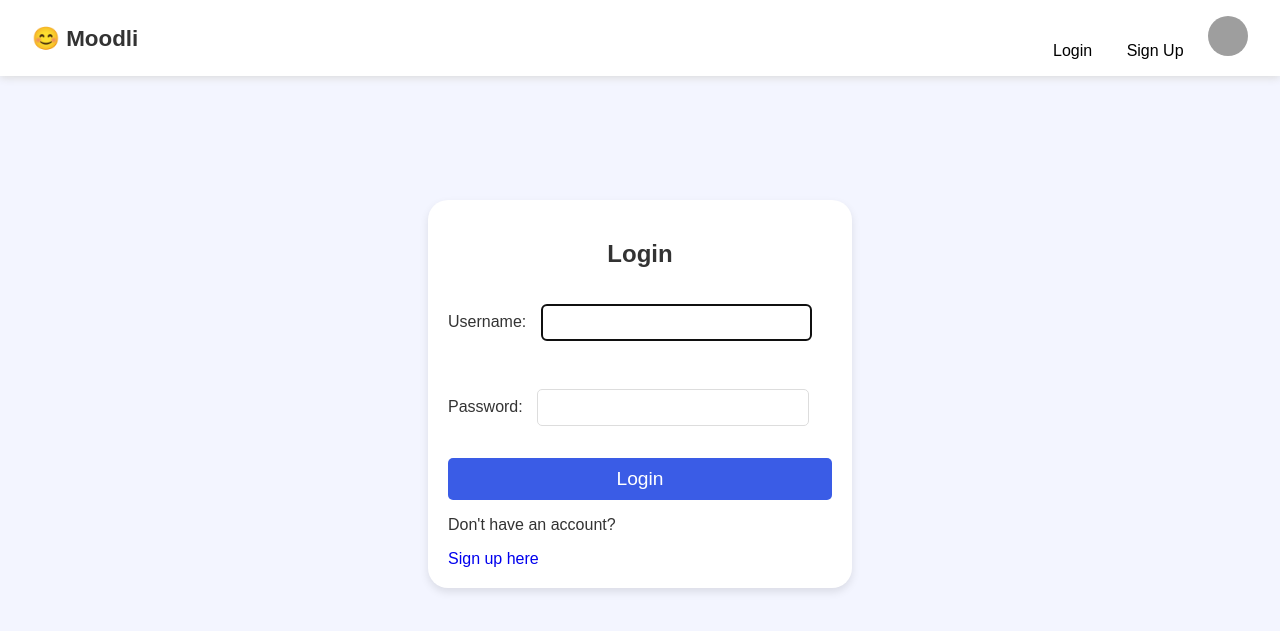
After one commit to prakriti-swl/Moodli, a Django app: page /login/ in a window 1280 px wide. The commit adds this page. Shown: the top 631 px of the page. Run offline with Django 5.2, Linux system fonts and the light colour scheme; data that the repository does not hold is empty; grey boxes are pictures that could not be loaded.

Commit message:
[Added] -login -signup -daily_moods [Modified] -base -dashboard

```diff
--- a/MOODTRACKER/settings.py
+++ b/MOODTRACKER/settings.py
@@ -106,7 +106,7 @@ AUTH_PASSWORD_VALIDATORS = [
 
 LANGUAGE_CODE = 'en-us'
 
-TIME_ZONE = 'UTC'
+TIME_ZONE = 'Asia/Kathmandu'
 
 USE_I18N = True
 
--- a/moodtracker_app/models.py
+++ b/moodtracker_app/models.py
@@ -1,4 +1,3 @@
-# Create your models here.
 from django.db import models
 from django.contrib.auth.models import User
 
@@ -13,7 +12,7 @@ class MoodLog(models.Model):
 
     user = models.ForeignKey(User, on_delete=models.CASCADE)
     mood = models.CharField(max_length=20, choices=MOOD_CHOICES)
-    date = models.DateField(auto_now_add=True)
+    date = models.DateTimeField(auto_now_add=True)  # Changed from DateField to DateTimeField
 
     def __str__(self):
         return f"{self.user.username} - {self.mood} on {self.date}"
--- a/moodtracker_app/urls.py
+++ b/moodtracker_app/urls.py
@@ -2,6 +2,10 @@ from django.urls import path
 from . import views
 urlpatterns = [
     path("", views.HomeView.as_view(), name="home"),
+    path("login/", views.LoginView.as_view(), name="login"),
+    path("signup/", views.SignUpView.as_view(), name="signup"),
+    path("logout/", views.LogoutView.as_view(), name="logout"),
+    path("daily-moods/", views.DailyMoodListView.as_view(), name="daily-moods"),
     path("api/log-mood/", views.LogMoodAPI.as_view(), name="log-mood"),
     path("api/weekly/", views.WeeklyMoodAPI.as_view(), name="weekly-mood"),
     path("api/monthly/", views.MonthlyMoodAPI.as_view(), name="monthly-mood"),
--- a/moodtracker_app/views.py
+++ b/moodtracker_app/views.py
@@ -1,19 +1,89 @@
-from django.views.generic import TemplateView
+from django.shortcuts import render, redirect
+from django.contrib.auth import login, authenticate
+from django.contrib.auth.forms import UserCreationForm, AuthenticationForm
+from django.contrib.auth import logout
+from django.contrib.auth.mixins import LoginRequiredMixin
+from django.views.generic import TemplateView, View
+from django.utils import timezone
+from datetime import date, timedelta
+
+from .models import MoodLog
+from .serializers import MoodLogSerializer
 from rest_framework.views import APIView
 from rest_framework.response import Response
 from rest_framework.permissions import IsAuthenticated
-from django.contrib.auth.mixins import LoginRequiredMixin
-from datetime import date, timedelta
+from datetime import datetime
+import pytz
+
+# -------------------- Home Page -------------------
+class HomeView(TemplateView):
+    template_name = "home.html"
+
+# -------------------- Login View -------------------
+class LoginView(View):
+    def get(self, request, *args, **kwargs):
+        form = AuthenticationForm()
+        return render(request, 'login.html', {'form': form})
+
+    def post(self, request, *args, **kwargs):
+        form = AuthenticationForm(request, data=request.POST)
+        if form.is_valid():
+            username = form.cleaned_data.get('username')
+            password = form.cleaned_data.get('password')
+            user = authenticate(request, username=username, password=password)
+            if user is not None:
+                login(request, user)
+                return redirect('home')
+            else:
+                form.add_error(None, "Invalid credentials")
+        return render(request, 'login.html', {'form': form})
+
+# -------------------- Sign Up View -------------------
+class SignUpView(View):
+    def get(self, request, *args, **kwargs):
+        form = UserCreationForm()
+        return render(request, 'signup.html', {'form': form})
+
+    def post(self, request, *args, **kwargs):
+        form = UserCreationForm(request.POST)
+        if form.is_valid():
+            user = form.save()
+            login(request, user)  # Log the user in immediately after sign-up
+            return redirect('home')
+        return render(request, 'signup.html', {'form': form})
+
+# -------------------- Logout View -------------------
+class LogoutView(View):
+    def get(self, request, *args, **kwargs):
+        logout(request)
+        return redirect('home')
+
+# -------------------- Daily Mood Data View -------------------
+from itertools import groupby
 from django.utils import timezone
 
+class DailyMoodListView(LoginRequiredMixin, TemplateView):
+    template_name = "daily_moods.html"
+    login_url = "/login/"  # Redirect to login if not authenticated
 
-from .models import MoodLog
-from .serializers import MoodLogSerializer
+    def get_context_data(self, **kwargs):
+        context = super().get_context_data(**kwargs)
 
+        # Fetch daily mood data of the authenticated user, ordered by date
+        moods = MoodLog.objects.filter(user=self.request.user).order_by('-date')
 
-# ---------------- HOME PAGE ----------------
-class HomeView(TemplateView):
-    template_name = "home.html"
+        # This ensures we're grouping by day, not the full timestamp
+        grouped_moods = []
+        # Group moods by the date part only (ignoring time)
+        for date, group in groupby(moods, key=lambda x: x.date.date()):  # .date() gets only the date part
+            grouped_moods.append({
+                'date': date,
+                'moods': list(group)
+            })
+
+        context['grouped_moods'] = grouped_moods
+        return context
+
 
 
 class DashboardView(LoginRequiredMixin, TemplateView):
@@ -26,14 +96,24 @@ class LogMoodAPI(APIView):
     permission_classes = [IsAuthenticated]
 
     def post(self, request):
+        # Set the local timezone
+        local_tz = pytz.timezone('Asia/Kathmandu')  # Nepal's time zone
+
+        # Get the current local time in Nepal
+        local_time = datetime.now(local_tz)
+
+        # Step 3: Prepare the data for the MoodLog
         data = {
             "user": request.user.id,
-            "mood": request.data.get("mood")
+            "mood": request.data.get("mood"),
+            "date": local_time  # Set the date to the current local time in Nepal
         }
+
+        # Step 4: Serialize and save the MoodLog
         serializer = MoodLogSerializer(data=data)
 
         if serializer.is_valid():
-            serializer.save()
+            serializer.save()  # Save the MoodLog with the correct time zone and date
             return Response({"status": "OK"})
         return Response(serializer.errors, status=400)
 
--- /dev/null
+++ b/requirement.txt
@@ -0,0 +1,5 @@
+Django==5.2.4
+django-summernote==0.8.20.0
+djangorestframework==3.16.0
+pillow==11.3.0
+pytz==2025.2
--- a/static/css/style.css
+++ b/static/css/style.css
@@ -65,6 +65,141 @@ body {
     background: #efefef;
 }
 
+
+/* LOGIN */
+.auth-container {
+    position: absolute;
+    border-radius: 20px;
+    top: 25%;
+    left: 50%;
+    transform: translateX(-50%); /* This centers the box horizontally */
+    width: 30%;
+    padding: 20px;
+    background-color: #fff;
+    box-shadow: 0 4px 8px rgba(0, 0, 0, 0.1);
+}
+
+.auth-container h2 {
+    text-align: center;
+}
+
+.auth-container form {
+    display: flex;
+    flex-direction: column;
+    gap: 1rem;
+}
+
+.auth-container input {
+    margin: 0 10px;
+    padding: 10px;
+    border: 1px solid #ddd;
+    border-radius: 5px;
+    width: 65%;
+}
+
+.auth-container button {
+    font-size: larger;
+    background-color: #3a5ce6 ;
+    color: white;
+    border: none;
+    padding: 10px;
+    border-radius: 5px;
+    cursor: pointer;
+}
+
+.auth-container button:hover {
+    background-color:#5776f3;
+}
+
+
+/* Daily moods */
+.mood-list-container {
+    max-width: 95%;  /* Fixed width */
+    margin: 80px auto;
+    padding: 20px;
+    background: #ffffff;
+    border-radius: 20px;
+    box-shadow: 0 10px 30px rgba(0,0,0,0.08);
+}
+
+.mood-title {
+    font-size: 24px;
+    margin-bottom: 20px;
+}
+
+/* Date header */
+.mood-date {
+    font-size: 16px;
+    font-weight: 600;
+    color: #666;
+    margin: 20px 0 10px;
+}
+
+/* Mood cards container */
+.mood-cards {
+    display: flex;
+    flex-direction: column;
+}
+
+/* Mood card */
+.mood-card {
+    display: flex;
+    justify-content: space-between;  /* Space between mood info and time */
+    align-items: center;
+    padding: 14px 16px;
+    border-radius: 14px;
+    background: #f4f4f4;
+    margin-bottom: 10px;
+    transition: transform 0.2s ease;
+}
+
+.mood-card:hover {
+    transform: scale(1.02);
+}
+
+/* Left side: Emoji and mood title */
+.mood-left {
+    display: flex;
+    align-items: center;
+}
+
+.mood-icon {
+    padding: 8px;
+    font-size: 26px;
+    margin-right: 14px;
+}
+
+/* Mood label */
+.mood-info .mood-label {
+    padding: 8px;
+    font-size: 16px;
+    font-weight: 600;
+}
+
+/* Time on the right */
+.mood-time {
+    font-size: 14px;
+    color: #999;
+    margin-left: 10px;
+    min-width: 60px;
+    text-align: right; /* Aligns the time to the right */
+}
+
+/* Darker mood colors */
+.mood-card.very-happy { background: #c6f7d7; }
+.mood-card.happy { background: #c9e8ff; }
+.mood-card.neutral { background: #e5e5e5; }
+.mood-card.sad { background: #f9d5b7; }
+.mood-card.very-sad { background: #f7b7b7; }
+
+.empty-state {
+    text-align: center;
+    color: #999;
+    padding: 40px;
+}
+
+
+
 /* HOME */
 .home {
     text-align: center;
@@ -122,6 +257,7 @@ body {
 }
 
 
+/* log mood */
 .log-btn {
     margin-top: 20px;
     background: #4a6cf7;
--- a/static/js/script.js
+++ b/static/js/script.js
@@ -171,7 +171,7 @@ const dateDividerPlugin = {
     }
 };
 
-// WEEKLY DATA
+// WEEKLY CHART
 function loadWeeklyData(selectedDate = new Date()) {
     fetch("/api/weekly/")
     .then(res => res.json())
@@ -181,7 +181,7 @@ function loadWeeklyData(selectedDate = new Date()) {
 
         data.sort((a, b) => new Date(a.date) - new Date(b.date));
 
-        // Calculate week range (Monday → Sunday) based on selected date
+        // Calculate the start and end of the week based on the selected date
         const dayOfWeek = selectedDate.getDay();
         const monday = new Date(selectedDate);
         monday.setDate(selectedDate.getDate() - ((dayOfWeek + 6) % 7));
@@ -190,7 +190,7 @@ function loadWeeklyData(selectedDate = new Date()) {
         const sunday = new Date(monday);
         sunday.setDate(monday.getDate() + 6);
 
-        // Filter data for that week only
+        // Filter data for the selected week
         const weeklyData = data.filter(log => {
             const d = new Date(log.date);
             return d >= monday && d <= sunday;
@@ -202,7 +202,7 @@ function loadWeeklyData(selectedDate = new Date()) {
         const values = weeklyData.map(log => moodValues[log.mood]);
         const colors = weeklyData.map(log => getMoodColor(moodValues[log.mood]));
 
-        // Mood count
+        // Mood count for the week
         const moodCount = {
             "Very Sad": 0,
             "Sad": 0,
@@ -214,6 +214,7 @@ function loadWeeklyData(selectedDate = new Date()) {
             if (moodCount.hasOwnProperty(log.mood)) moodCount[log.mood]++;
         });
 
+        // If there's already an existing chart, destroy it before creating a new one
         if (chart) chart.destroy();
 
         chart = new Chart(ctx, {
@@ -287,6 +288,7 @@ function loadWeeklyData(selectedDate = new Date()) {
 }
 
 
+//MONTHLY CHART
 function loadMonthlyData(selectedDate = new Date()) {
     fetch("/api/monthly/")
     .then(res => res.json())
@@ -297,6 +299,13 @@ function loadMonthlyData(selectedDate = new Date()) {
 
         const selectedMonth = selectedDate.getMonth();
         const selectedYear = selectedDate.getFullYear();
+
+        // Display the month and year
+        const monthName = selectedDate.toLocaleString('default', { month: 'long' });
+        const year = selectedDate.getFullYear();
+        const monthTitle = document.createElement("h4");
+        monthTitle.textContent = `${monthName} ${year}`;
+        container.insertBefore(monthTitle, container.firstChild);
 
         const logsPerDay = {};
         data.forEach(entry => {
@@ -325,6 +334,7 @@ function loadMonthlyData(selectedDate = new Date()) {
     });
 }
 
+
 // ================== AUTO LOAD DASHBOARD DATA ==================
 document.addEventListener("DOMContentLoaded", () => {
     if (document.getElementById("weeklyChart")) {
--- a/templates/base.html
+++ b/templates/base.html
@@ -16,11 +16,19 @@
     <div class="logo">😊 Moodli </div>
 
     <div class="profile-wrapper">
+        {% if user.is_authenticated %}
+            <a href="{% url 'home' %}" style= " color: black; text-decoration : none; margin : 0 20px;" >Home</a>
+            <a href="{% url 'daily-moods' %}" style= " color: black; text-decoration : none; margin : 0 20px" >Daily Moods</a>
+            <a href="{% url 'dashboard' %}" style= " color: black; text-decoration : none; margin : 0 10px" >Dashboard</a>
+            <a href="{% url 'logout' %}" style= " color: black; text-decoration : none; margin : 0 20px" >Logout</a>
+        {% else %}
+            <a href="{% url 'login' %}" style= " color: black;  text-decoration : none; margin : 0 10px" >Login</a>
+            <a href="{% url 'signup' %}" style= "color:black; text-decoration : none; margin : 0 20px" >Sign Up</a>
+        {% endif %}
+
         <img src="https://i.pravatar.cc/40"
              class="profile-pic"
              id="profileMenuBtn">
-
-        <div class="dropdown" id="profileDropdown"></div>
     </div>
 </header>
 
--- /dev/null
+++ b/templates/login.html
@@ -0,0 +1,14 @@
+{% extends "base.html" %}
+
+{% block content %}
+<div class="auth-container">
+    <h2>Login</h2>
+    <form method="POST">
+        {% csrf_token %}
+        {{ form.as_p }}
+        <button type="submit">Login</button>
+    </form>
+    <p>Don't have an account? </p>
+    <a href="{% url 'signup' %} " style= "text-decoration : none">Sign up here</a>
+</div>
+{% endblock %}
```
Also changed, not shown: moodtracker_app/forms.py (+13 -0 lines), templates/daily_moods.html (added, +46 -0 lines), templates/dashboard.html (+7 -2 lines), templates/signup.html (added, +14 -0 lines), db.sqlite3, moodtracker_app/migrations/0002_alter_moodlog_date_alter_moodlog_id.py (added).
